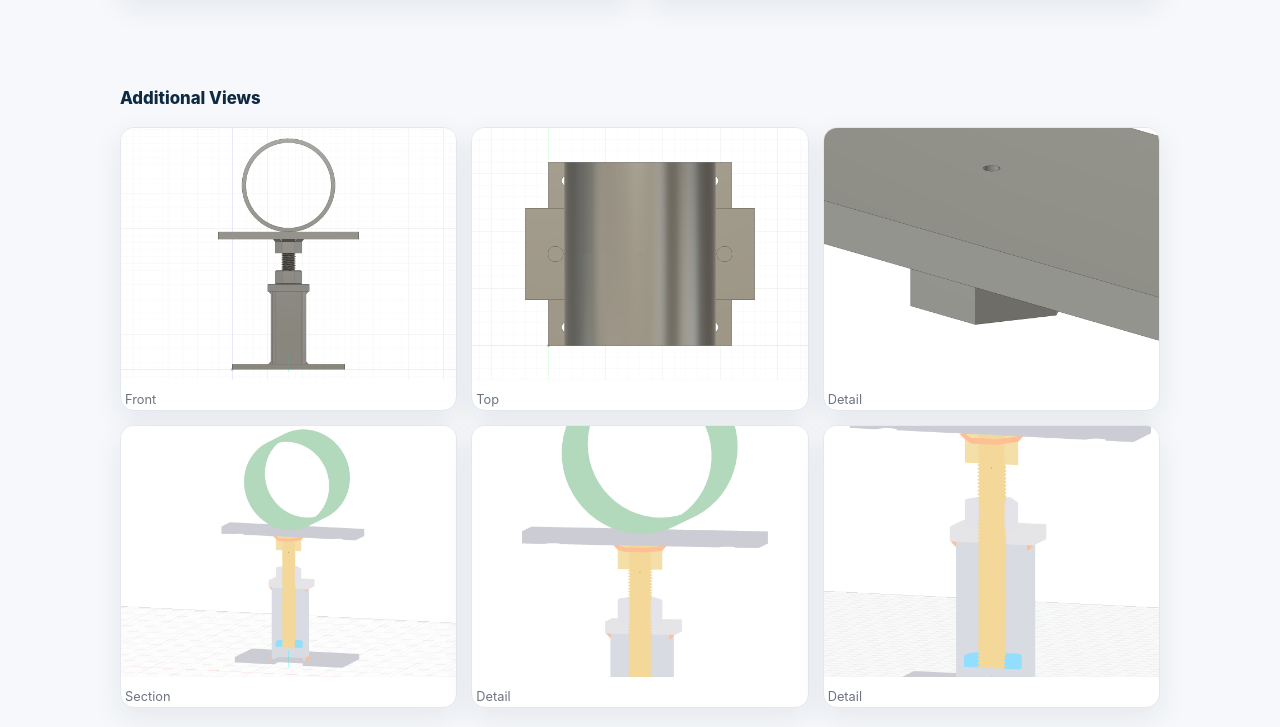
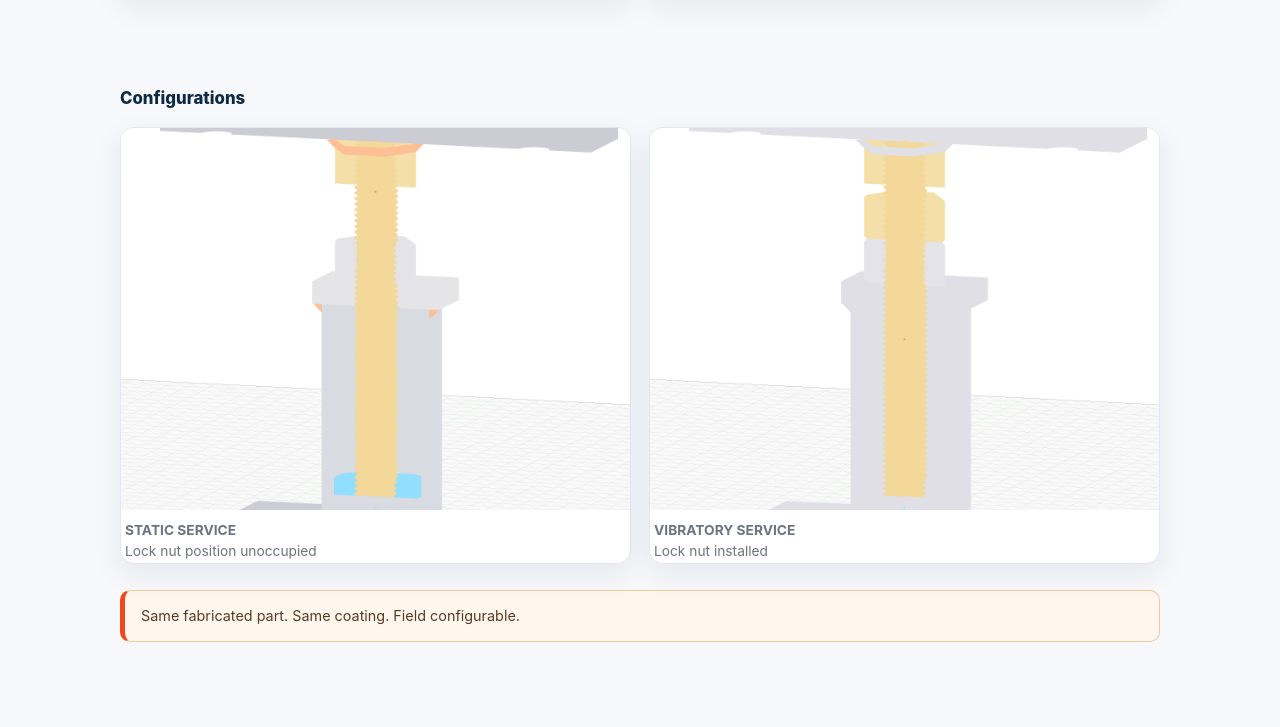
Before and after one commit to Dnkfabrication/m, a plain HTML site: page rigid-6in-support/index.html in a window 1280 px wide. Shown: the part 1043-1770 px from the top of the page. Drawn offline with nearby package versions, Linux system fonts and the light colour scheme.

Commit message:
rigid-6in-support: add vibratory-config comparison (static vs vibratory nut position)
Co-Authored-By: Claude Opus 5 <noreply@anthropic.com>

```diff
--- a/rigid-6in-support/index.html
+++ b/rigid-6in-support/index.html
@@ -95,6 +95,23 @@
 
 <section>
   <div class="wrap">
+    <div class="section-label">Configurations</div>
+    <div class="featured">
+      <figure class="stage">
+        <img src="renders/REV17_RESERVED_POSITION.png" alt="Static service configuration">
+        <figcaption><b>STATIC SERVICE</b><br>Lock nut position unoccupied</figcaption>
+      </figure>
+      <figure class="stage">
+        <img src="renders/REV17_VIBRATION_CONFIG.png" alt="Vibratory service configuration">
+        <figcaption><b>VIBRATORY SERVICE</b><br>Lock nut installed</figcaption>
+      </figure>
+    </div>
+    <div class="note">Same fabricated part. Same coating. Field configurable.</div>
+  </div>
+</section>
+
+<section>
+  <div class="wrap">
     <div class="section-label">Additional Views</div>
     <div class="grid">
       <figure class="stage">
```
Also changed, not shown: rigid-6in-support/renders/REV17_VIBRATION_CONFIG.png (added).
